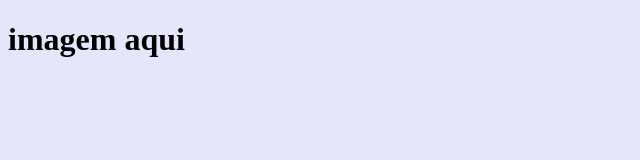
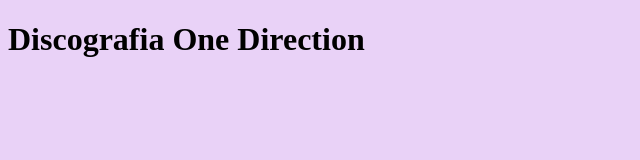
Before and after one commit to manuheremann/site.figma, a plain HTML site: page index.html in a window 1280 px wide. Shown: the whole page, without its empty margins (0-640 px from the left). Drawn offline with Linux system fonts and the light colour scheme.

Commit message:
Add files via upload

```diff
--- a/index.html
+++ b/index.html
@@ -8,6 +8,6 @@
     <link rel="stylesheet" href="style.css">
 </head>
 <body>
-    <h1>imagem aqui</h1>
+    <h1>Discografia One Direction</h1>
 </body>
 </html>
--- a/style.css
+++ b/style.css
@@ -1,3 +1,3 @@
 body{
-    background-color: #E6E6FA;
+    background-color: rgb(233, 210, 247);
 }
```
